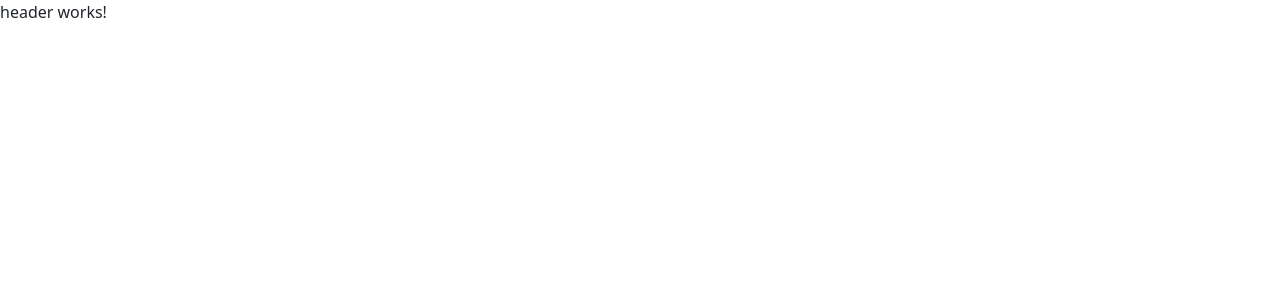
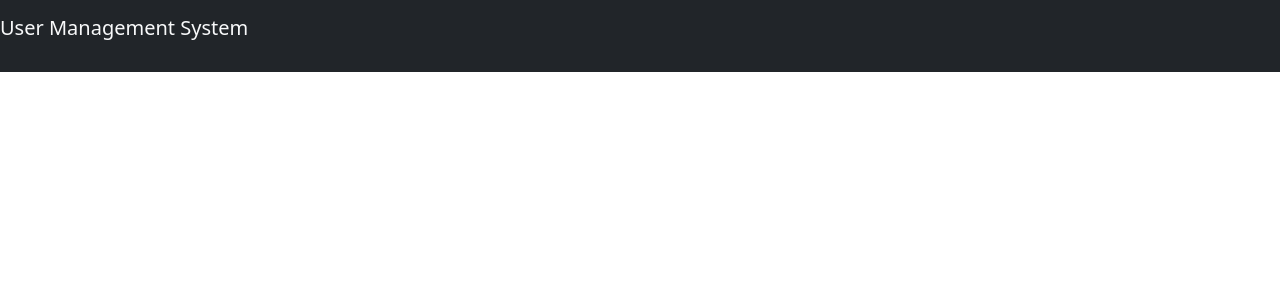
Before and after one commit to proactivecoder91/user-management-system, an Angular app in the folder user-management-system/: page / in a window 1280 px wide. Shown: the top 300 px of the page. Built offline with nearby package versions, Linux system fonts and the light colour scheme.

Commit message:
Navbar added

```diff
--- a/user-management-system/src/app/shared/header/header.component.html
+++ b/user-management-system/src/app/shared/header/header.component.html
@@ -1 +1,3 @@
-<p>header works!</p>
+<nav class="navbar navbar-expand-lg bg-dark">
+  <p class="navbar-brand text-light">User Management System</p>
+</nav>
```
